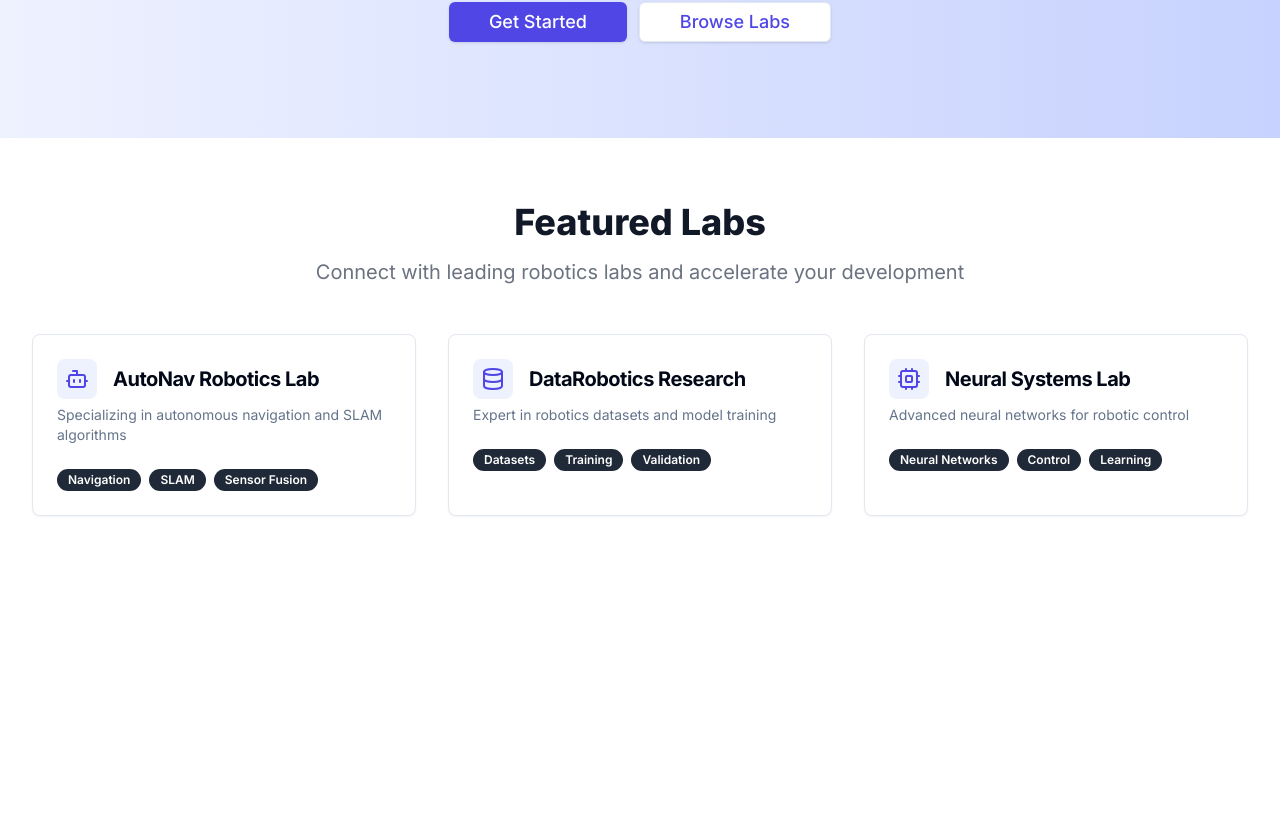
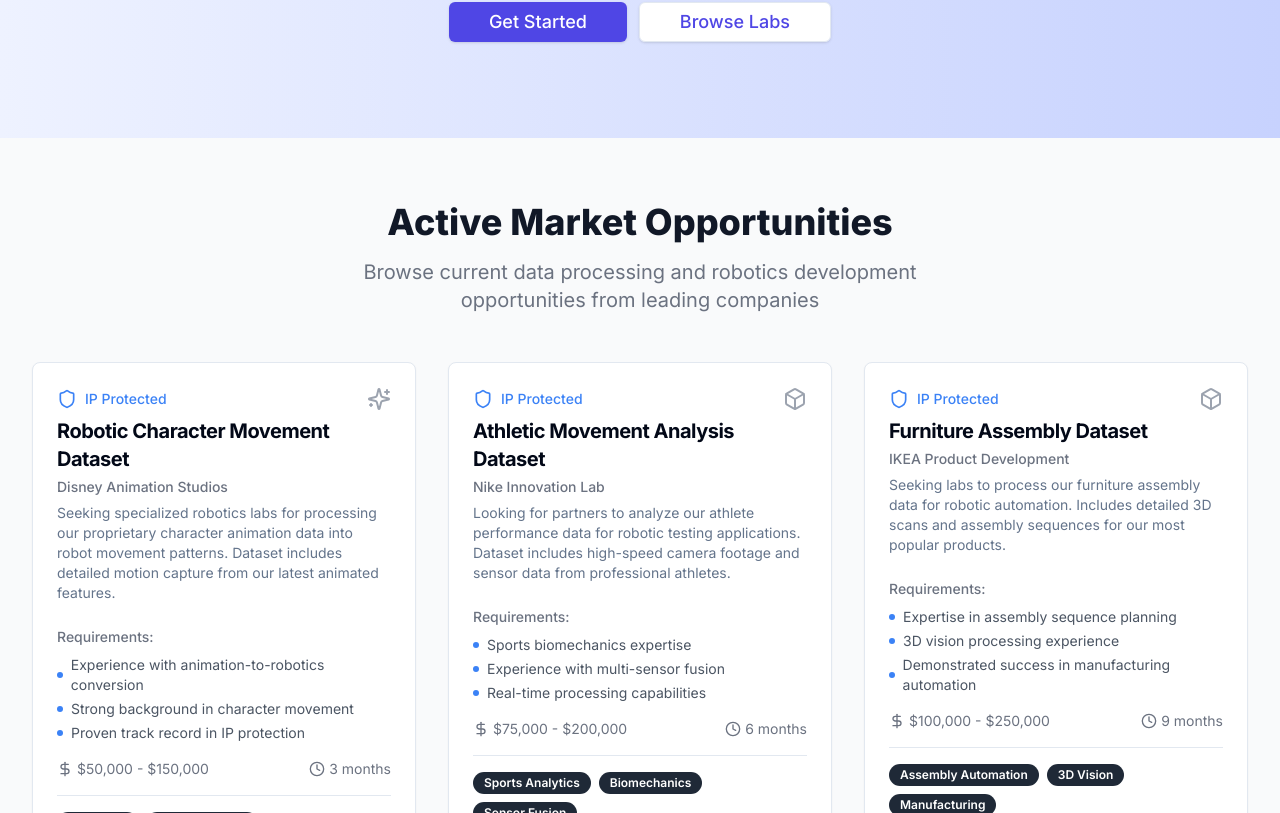
Before and after one commit to isakbot/robotic-face, a React (Vite) app: page / in a window 1280 px wide. Shown: the part 387-1200 px from the top of the page. Before the commit the page ends 967 px from the top, so only its background shows below. Built offline with nearby package versions, Linux system fonts and the light colour scheme.

Commit message:
Add marketplace postings feature
Implement functionality to display postings from Disney, Nike, and IKEA, showcasing their IP-protected animations and specific product launches.
[skip gpt_engineer]

```diff
--- /dev/null
+++ b/src/components/MarketplaceListings.tsx
@@ -0,0 +1,119 @@
+import { Card, CardContent, CardDescription, CardHeader, CardTitle } from "@/components/ui/card";
+import { Badge } from "@/components/ui/badge";
+import { Shield, Box, Sparkles, Clock, DollarSign } from "lucide-react";
+
+const listings = [
+  {
+    company: "Disney Animation Studios",
+    title: "Robotic Character Movement Dataset",
+    description: "Seeking specialized robotics labs for processing our proprietary character animation data into robot movement patterns. Dataset includes detailed motion capture from our latest animated features.",
+    requirements: [
+      "Experience with animation-to-robotics conversion",
+      "Strong background in character movement",
+      "Proven track record in IP protection"
+    ],
+    budget: "$50,000 - $150,000",
+    deadline: "3 months",
+    tags: ["Animation", "Motion Capture", "Character Movement"],
+    icon: Sparkles,
+  },
+  {
+    company: "Nike Innovation Lab",
+    title: "Athletic Movement Analysis Dataset",
+    description: "Looking for partners to analyze our athlete performance data for robotic testing applications. Dataset includes high-speed camera footage and sensor data from professional athletes.",
+    requirements: [
+      "Sports biomechanics expertise",
+      "Experience with multi-sensor fusion",
+      "Real-time processing capabilities"
+    ],
+    budget: "$75,000 - $200,000",
+    deadline: "6 months",
+    tags: ["Sports Analytics", "Biomechanics", "Sensor Fusion"],
+    icon: Box,
+  },
+  {
+    company: "IKEA Product Development",
+    title: "Furniture Assembly Dataset",
+    description: "Seeking labs to process our furniture assembly data for robotic automation. Includes detailed 3D scans and assembly sequences for our most popular products.",
+    requirements: [
+      "Expertise in assembly sequence planning",
+      "3D vision processing experience",
+      "Demonstrated success in manufacturing automation"
+    ],
+    budget: "$100,000 - $250,000",
+    deadline: "9 months",
+    tags: ["Assembly Automation", "3D Vision", "Manufacturing"],
+    icon: Box,
+  }
+];
+
+export const MarketplaceListings = () => {
+  return (
+    <section className="py-16 bg-gray-50">
+      <div className="max-w-7xl mx-auto px-4 sm:px-6 lg:px-8">
+        <div className="text-center mb-12">
+          <h2 className="text-3xl font-extrabold text-gray-900 sm:text-4xl">
+            Active Market Opportunities
+          </h2>
+          <p className="mt-3 max-w-2xl mx-auto text-xl text-gray-500 sm:mt-4">
+            Browse current data processing and robotics development opportunities from leading companies
+          </p>
+        </div>
+        <div className="grid gap-8 md:grid-cols-2 lg:grid-cols-3">
+          {listings.map((listing) => (
+            <Card key={listing.company} className="hover:shadow-xl transition-shadow duration-200">
+              <CardHeader>
+                <div className="flex items-center justify-between">
+                  <div className="flex items-center space-x-2">
+                    <Shield className="h-5 w-5 text-blue-500" />
+                    <span className="text-sm font-medium text-blue-500">IP Protected</span>
+                  </div>
+                  <listing.icon className="h-6 w-6 text-gray-400" />
+                </div>
+                <div className="mt-4">
+                  <CardTitle className="text-xl font-bold">{listing.title}</CardTitle>
+                  <div className="text-sm font-medium text-gray-500 mt-1">{listing.company}</div>
+                </div>
+                <CardDescription className="mt-2">
+                  {listing.description}
+                </CardDescription>
+              </CardHeader>
+              <CardContent>
+                <div className="space-y-4">
+                  <div>
+                    <h4 className="text-sm font-medium text-gray-500">Requirements:</h4>
+                    <ul className="mt-2 text-sm text-gray-600 space-y-1">
+                      {listing.requirements.map((req, index) => (
+                        <li key={index} className="flex items-center">
+                          <span className="w-1.5 h-1.5 bg-blue-500 rounded-full mr-2" />
+                          {req}
+                        </li>
+                      ))}
+                    </ul>
+                  </div>
+                  <div className="flex items-center justify-between text-sm">
+                    <div className="flex items-center text-gray-500">
+                      <DollarSign className="h-4 w-4 mr-1" />
+                      {listing.budget}
+                    </div>
+                    <div className="flex items-center text-gray-500">
+                      <Clock className="h-4 w-4 mr-1" />
+                      {listing.deadline}
+                    </div>
+                  </div>
+                  <div className="flex flex-wrap gap-2 pt-4 border-t">
+                    {listing.tags.map((tag) => (
+                      <Badge key={tag} variant="secondary">
+                        {tag}
+                      </Badge>
+                    ))}
+                  </div>
+                </div>
+              </CardContent>
+            </Card>
+          ))}
+        </div>
+      </div>
+    </section>
+  );
+};
--- a/src/pages/Index.tsx
+++ b/src/pages/Index.tsx
@@ -1,12 +1,14 @@
 import { Navbar } from "@/components/Navbar";
 import { Hero } from "@/components/Hero";
 import { FeaturedLabs } from "@/components/FeaturedLabs";
+import { MarketplaceListings } from "@/components/MarketplaceListings";
 
 const Index = () => {
   return (
     <div className="min-h-screen bg-gray-50">
       <Navbar />
       <Hero />
+      <MarketplaceListings />
       <FeaturedLabs />
     </div>
   );
```
